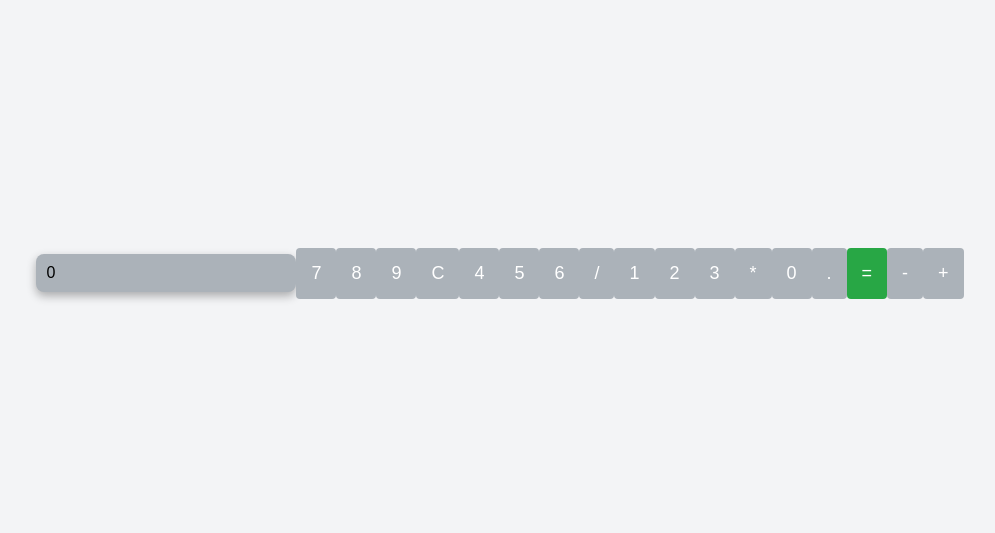
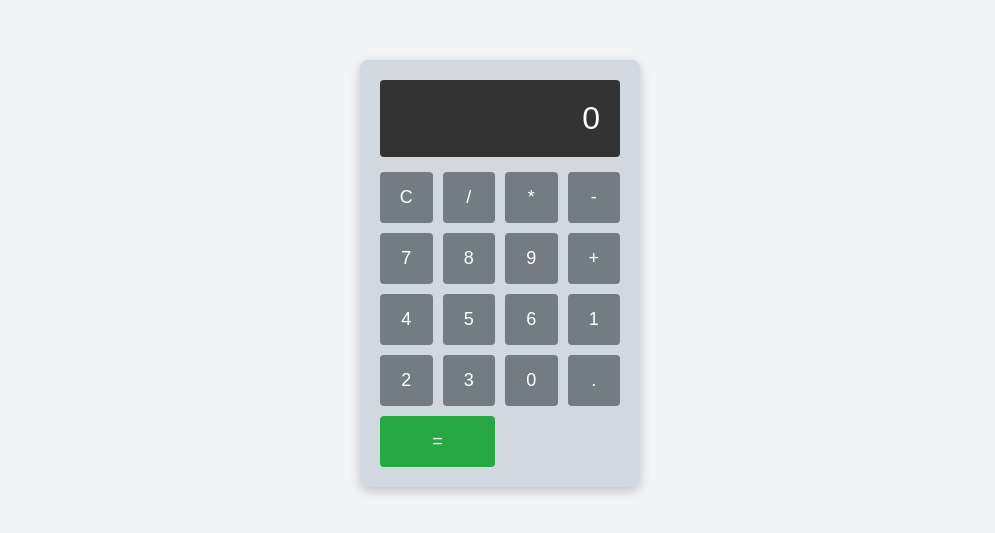
Before and after one commit to Inathiluwaca/CalculatorWebsite, a plain HTML site: page Index.html in a window 1280 px wide. Shown: the part 127-660 px from the top of the page, without its empty margins (140-1135 px from the left). Drawn offline with Linux system fonts and the light colour scheme.

Commit message:
Made basic functionality

```diff
--- a/Index.html
+++ b/Index.html
@@ -8,29 +8,30 @@
 <body>
 <div class="calculator">
     <div class="display" id="display">0</div> <!-- Display area for calculator -->
-    <div class="buttons"> </div>
-</div>
+    <div class="buttons">
+        <button onclick="clearDisplay()">C</button>
+        <button onclick="appendToDisplay('/')">/</button>
+        <button onclick="appendToDisplay('*')">*</button>
+        <button onclick="appendToDisplay('-')">-</button>
+
         <button onclick="appendToDisplay('7')">7</button>
         <button onclick="appendToDisplay('8')">8</button>
         <button onclick="appendToDisplay('9')">9</button>
-<button onclick="clearDisplay()">C</button>
+        <button onclick="appendToDisplay('+')">+</button>
+
         <button onclick="appendToDisplay('4')">4</button>
         <button onclick="appendToDisplay('5')">5</button>
         <button onclick="appendToDisplay('6')">6</button>
-<button onclick="appendToDisplay('/')">/</button>
 
         <button onclick="appendToDisplay('1')">1</button>
         <button onclick="appendToDisplay('2')">2</button>
         <button onclick="appendToDisplay('3')">3</button>
-<button onclick="appendToDisplay('*')">*</button>
-<!--Mehods js methos-->
+
         <button onclick="appendToDisplay('0')">0</button>
         <button onclick="appendToDisplay('.')">.</button>
-<!--css method equals-->
         <button onclick="calculateResult()" class="equals">=</button>
-<button onclick="appendToDisplay('-')">-</button>
-<button onclick="appendToDisplay('+')">+</button>
+    </div>
+</div>
 <script src="script.js"></script>
-
 </body>
 </html>
--- a/styles.css
+++ b/styles.css
@@ -7,35 +7,56 @@ body {
   font-family: Arial, sans-serif;
   background-color: #f3f4f6;
 }
+
 .calculator {
   width: 240px;
-  background-color: #abb2b9  ;
-  padding: 10px;
+  background-color: #d1d8e0; /* lighter gray for contrast */
+  padding: 20px;
   border-radius: 8px;
-  box-shadow: 0px 4px 10px rgba(0, 0, 0, 0.3);
+  box-shadow: 0px 4px 12px rgba(0, 0, 0, 0.2);
 }
+
+.display {
+  background-color: #333;
+  color: #fff;
+  text-align: right;
+  padding: 20px;
+  font-size: 2em;
+  border-radius: 4px;
+  margin-bottom: 15px;
+}
+
 .buttons {
   display: grid;
   grid-template-columns: repeat(4, 1fr);
   gap: 10px;
 }
+
 button {
   font-size: 18px;
   padding: 15px;
   border: none;
   border-radius: 4px;
-  background-color:#abb2b9 ;
+  background-color: #737c84;
   color: white;
   cursor: pointer;
-  transition: background-color 0.3s;
+  transition: background-color 0.3s, transform 0.1s;
 }
+
 button:hover {
-  background-color: #777;
+  background-color: #606a75;
 }
+
+button:active {
+  transform: scale(0.98);
+}
+
 .equals {
   background-color: #28a745;
+  color: white;
   grid-column: span 2;
 }
+
 .equals:hover {
   background-color: #218838;
 }
```
Lines whose indentation alone changed are shown as unchanged.
